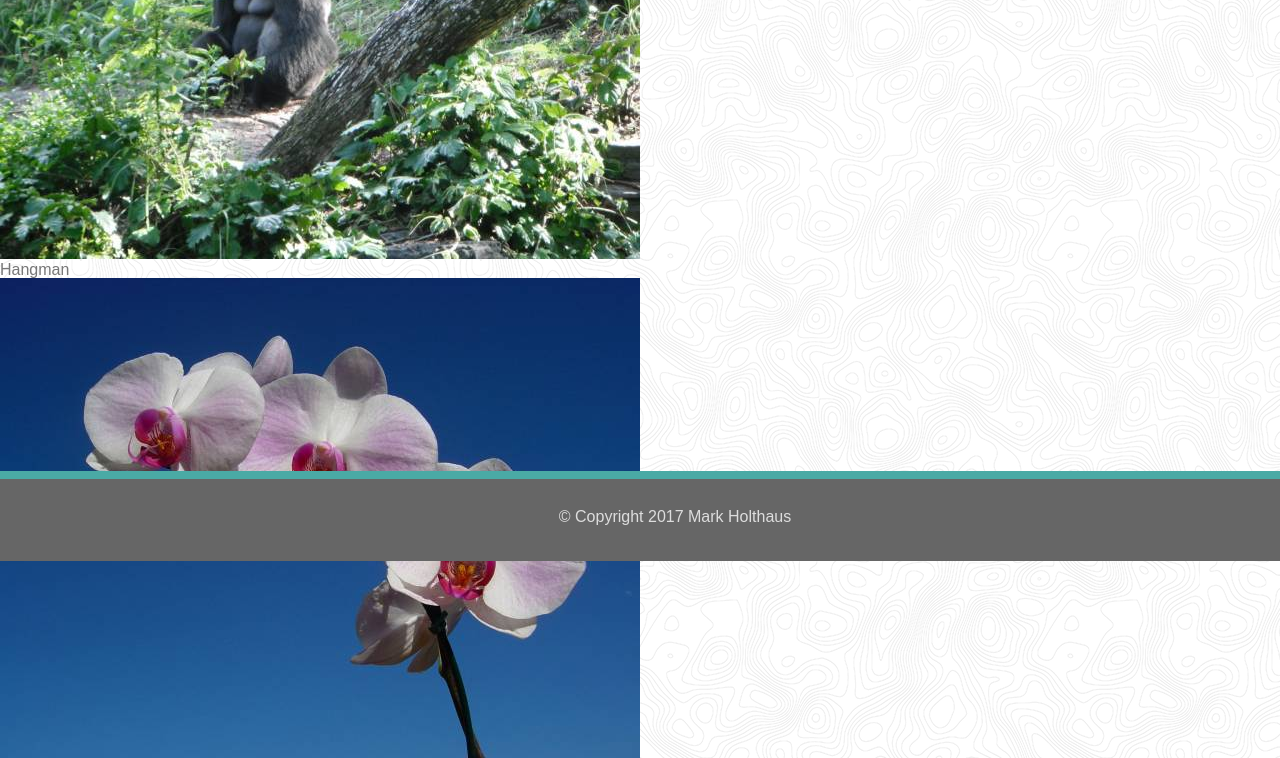
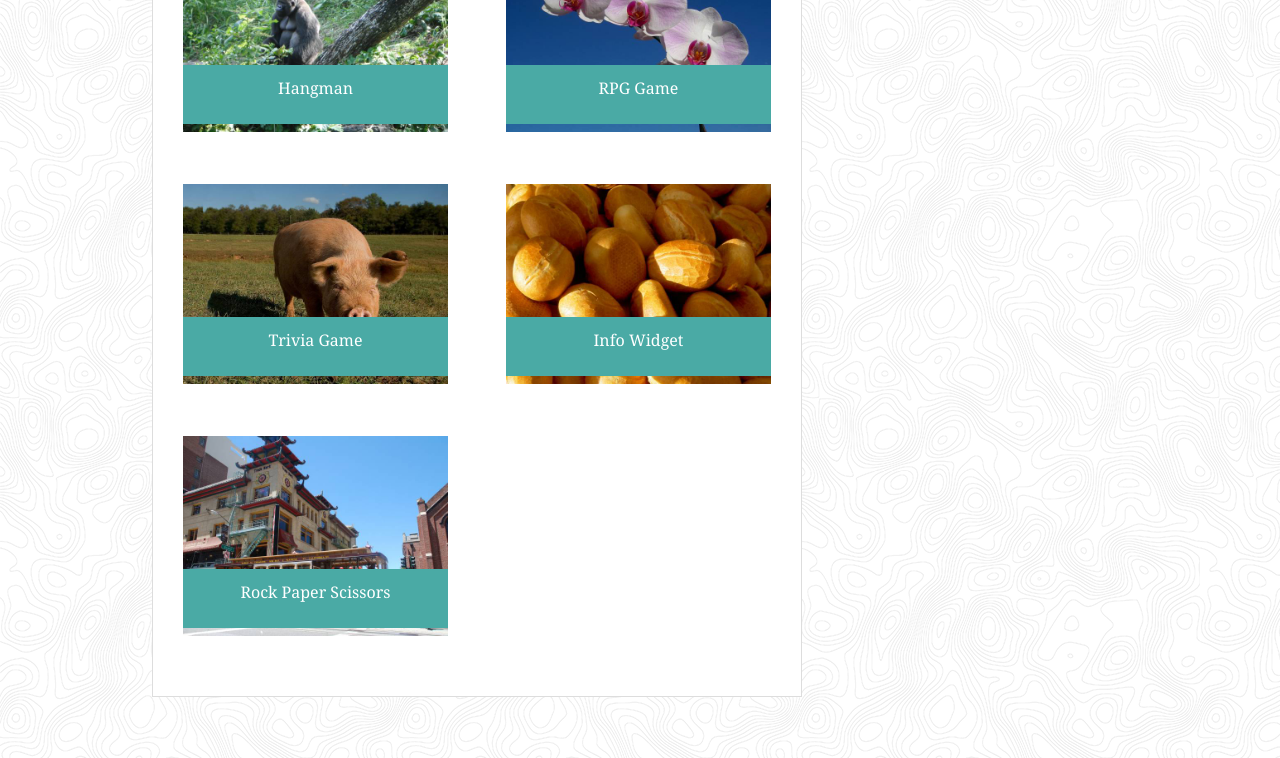
Before and after one commit to Momojunzi/Basic-Portfolio, a plain HTML site: page portfolio.html in a window 1280 px wide. Shown: the part 329-1087 px from the top of the page. Drawn offline with Linux system fonts and the light colour scheme; files that its build step writes are made by us from their sources.

Commit message:
most of the css is done

```diff
--- a/assets/css/style.css
+++ b/assets/css/style.css
@@ -30,7 +30,7 @@ header {
 
 .name-div {
 	position: relative;
-	left: 160px;
+	left: 152px;
 	height: 90px;
 	float: left;
 	background: #4aaaa5;
@@ -71,7 +71,7 @@ header {
 	width: 650px;
 	position: relative;
 	float: left;
-	left: 160px;
+	left: 152px;
 	top: 40px;
 	background: #fff;
 	padding: 30px;
@@ -164,10 +164,45 @@ textarea {
 	font-size: 1.25em;
 }
 
+.portfolio-img-div {
+	width:265px;
+	height: 200px;
+	position: relative;
+	margin-top: 22px;
+	margin-bottom: 30px;
+
+}
+
+.portfolio-img {
+	width: 100%;
+	height:100%;
+}
+
+.left {
+	float: left;
+}
+
+.right {
+	float: right;
+}
+
+.portfolio-img-title {
+	position: relative;
+	width: 265px;
+	height: 59px;
+	color: #ffffff;
+	background: #4aaaa5;
+	text-align: center;
+	padding: 15px;
+	font-family: 'Georgia', Times, Times New Roman, serif;
+	font-weight: lighter;
+	bottom: 70px;
+}
+
 footer{
 	position: absolute;
 	bottom: 0;
-	top:800px;
+	top:1600px;
 	width: 1350px;
 	clear: left;
 	height: 90px;
--- a/portfolio.html
+++ b/portfolio.html
@@ -18,34 +18,35 @@
 			</nav>
 		</header>
 		<section>
-			<article>
-				<h2>Portfolio</h2>
-				<hr />
-				<div>
-					<img src="assets/images/gorilla.jpg" >
-					<h4>Hangman</h4>
-				</div>
-				<div>
-					<img src="assets/images/orchid.jpg" >
-					<h4>RPG Game</h4>
-				</div>
-				<div>
-					<img src="assets/images/pig.jpg" >
-					<h4>Trivia Game</h4>
-				</div>
-				<div>
-					<img src="assets/images/rolls.jpg" >
-					<h4>Info Widget</h4>
-				</div>
-				<div>
-					<img src="assets/images/san-francisco.jpg" >
-					<h4>Rock Paper Scissors</h4>
+			<article class="about-main">
+				<h2 class="about-header">Portfolio</h2>
+				<div class="about-content">
+					<div class="portfolio-img-div left">
+						<img src="assets/images/gorilla.jpg" class="portfolio-img">
+						<h2 class="portfolio-img-title">Hangman</h2>
+					</div>
+					<div class="portfolio-img-div right">
+						<img src="assets/images/orchid.jpg" class="portfolio-img">
+						<h2 class="portfolio-img-title">RPG Game</h2>
+					</div>
+					<div class="portfolio-img-div left">
+						<img src="assets/images/pig.jpg" class="portfolio-img">
+						<h2 class="portfolio-img-title">Trivia Game</h2>
+					</div>
+					<div class="portfolio-img-div right">
+						<img src="assets/images/rolls.jpg" class="portfolio-img">
+						<h2 class="portfolio-img-title">Info Widget</h2>
+					</div>
+					<div class="portfolio-img-div left">
+						<img src="assets/images/san-francisco.jpg" class="portfolio-img">
+						<h2 class="portfolio-img-title">Rock Paper Scissors</h2>
+					</div>
 				</div>
 			</article>
 		</section>
 		<aside>
 
-			<h4 class="aside-header">Connect with Me</h4>
+			<h2 class="aside-header">Connect with Me</h2>
 
 			<nav class="aside-nav">
 				<a href="#"><img src="./assets/images/if_github_401441.svg" class="aside-img"></a>
```
Also changed, not shown: contact.html (+1 -1 lines), index.html (+1 -1 lines).
